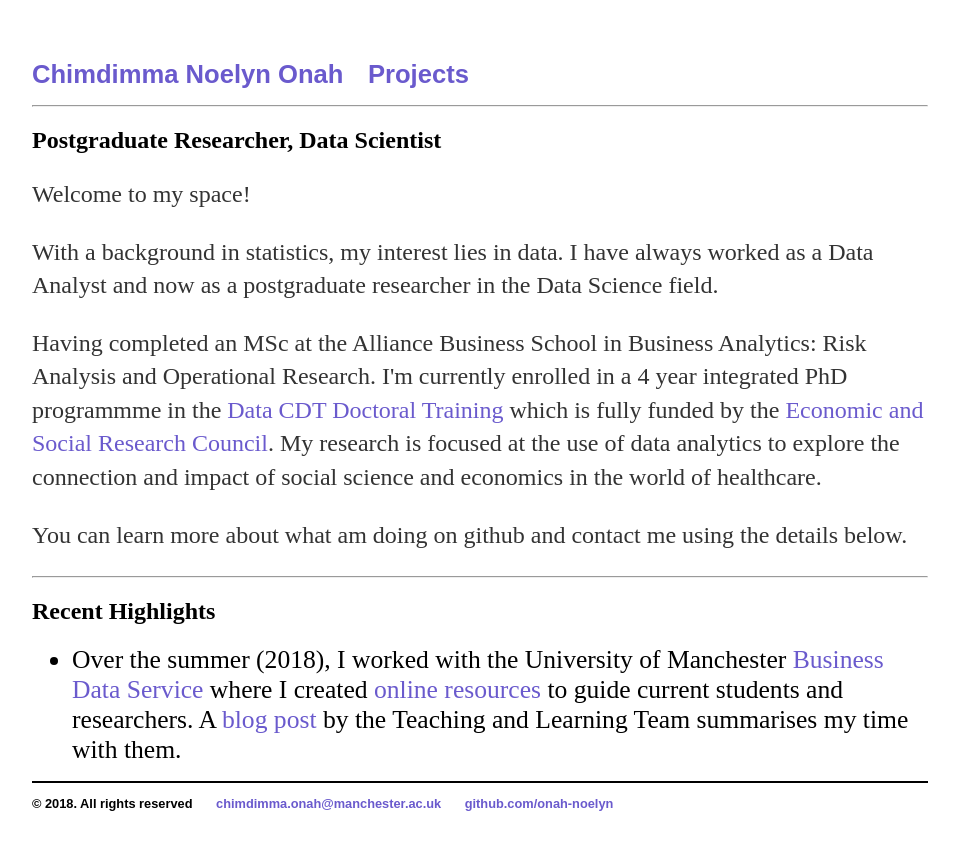
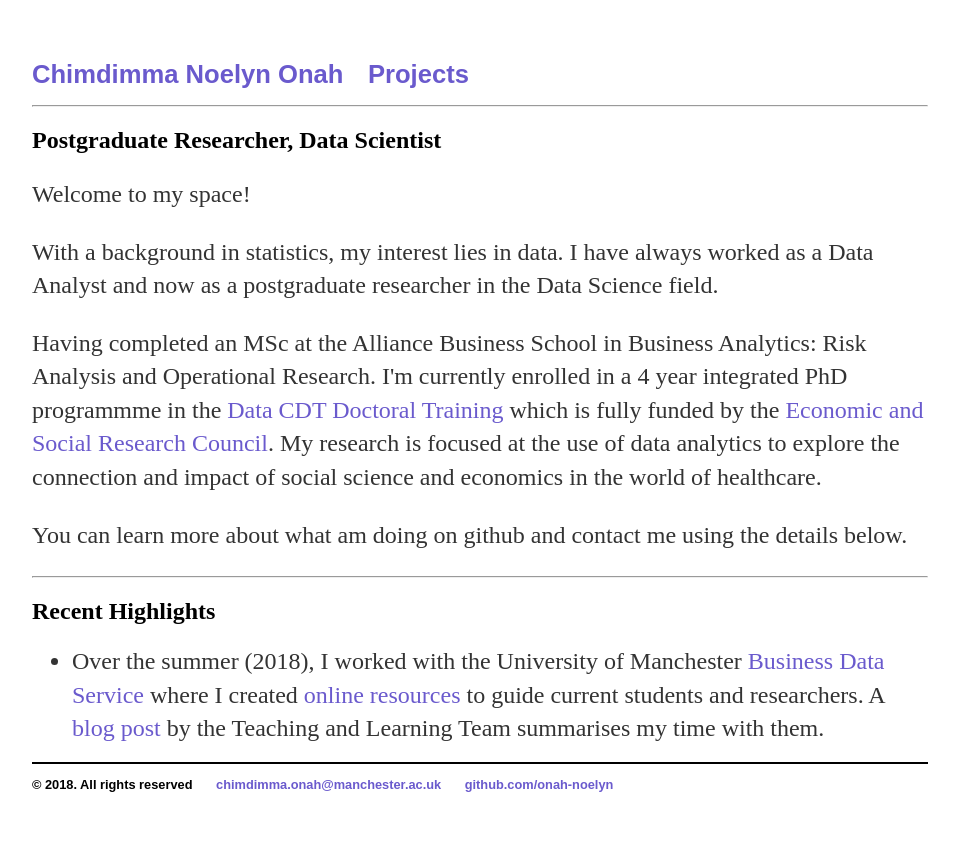
Before and after one commit to Onah-Noelyn/Onah-Noelyn.github.io, a Jekyll site: the page built from index.html, in a window 1280 px wide. Shown: the top 850 px of the page, without its empty margins (160-1119 px from the left). Built offline with Jekyll 4.4.1, drawn with Linux system fonts in a browser that asks for light colours.

Commit message:
change style of lists

```diff
--- a/index.html
+++ b/index.html
@@ -19,7 +19,7 @@
 	<h2>Recent Highlights </h2>
 	<div>
 	<ul>
-		<li style="font-size:160%;">Over the summer (2018), I worked with the University of Manchester <a href="http://www.library.manchester.ac.uk/using-the-library/students/specialist-learning/business-data-service/">Business Data Service</a> where I created <a href="https://medium.com/using-specialist-business-databases">online resources</a> to guide current students and researchers. A <a href="https://umlteachinglearning.wordpress.com/2018/09/11/digital-humanities-pgr-placement-in-the-library-summer-2018/">blog post</a> by the Teaching and Learning Team summarises my time with them.  </li>
+		<li style="font-size: 1.5em; line-height: 1.4em; color: #333;">Over the summer (2018), I worked with the University of Manchester <a href="http://www.library.manchester.ac.uk/using-the-library/students/specialist-learning/business-data-service/">Business Data Service</a> where I created <a href="https://medium.com/using-specialist-business-databases">online resources</a> to guide current students and researchers. A <a href="https://umlteachinglearning.wordpress.com/2018/09/11/digital-humanities-pgr-placement-in-the-library-summer-2018/">blog post</a> by the Teaching and Learning Team summarises my time with them.  </li>
 
 
 	</ul>
```
